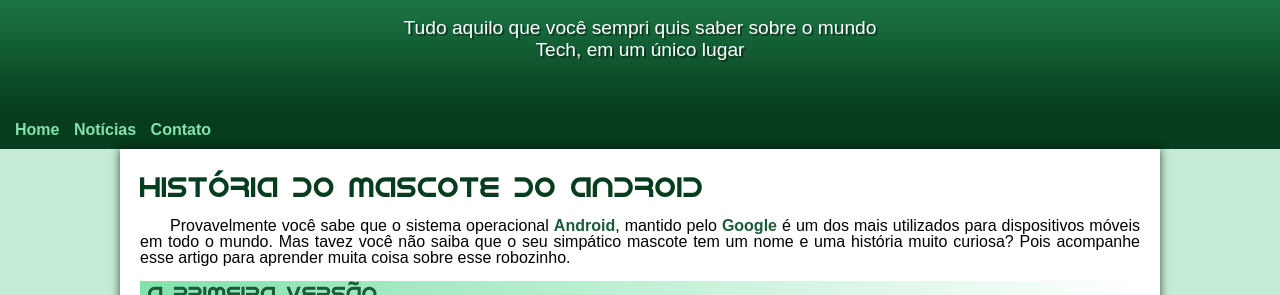
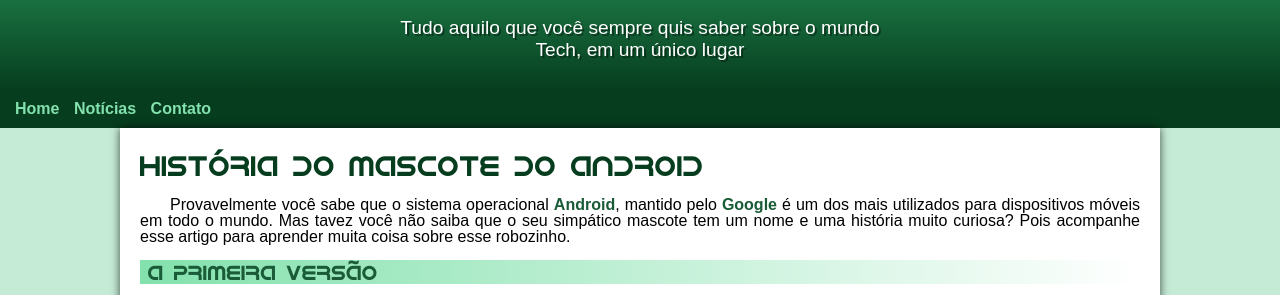
Before and after one commit to CelsodvJunior/projeto-android, a plain HTML site: page index.html in a window 1280 px wide. Shown: the part 100-395 px from the top of the page. Drawn offline with Linux system fonts and the light colour scheme.

Commit message:
as mesmas correções

```diff
--- a/index.html
+++ b/index.html
@@ -11,7 +11,7 @@
 <body>
    <header>
         <h1>Curiosidades de Tecnologia</h1>
-        <p>Tudo aquilo que você sempri quis saber sobre o mundo Tech, em um único lugar</p>
+        <p>Tudo aquilo que você sempre quis saber sobre o mundo Tech, em um único lugar</p>
    </header>
    <nav>
     <a href="#">Home</a>
--- a/style/style.css
+++ b/style/style.css
@@ -60,7 +60,7 @@ header > p {
     padding-right: 10px;
     padding-left: 10px;
     margin: auto;
-    padding-bottom: 50px;
+    padding-bottom: 15px;
     text-shadow: 2px 2px #00000065;
 
 }
```
